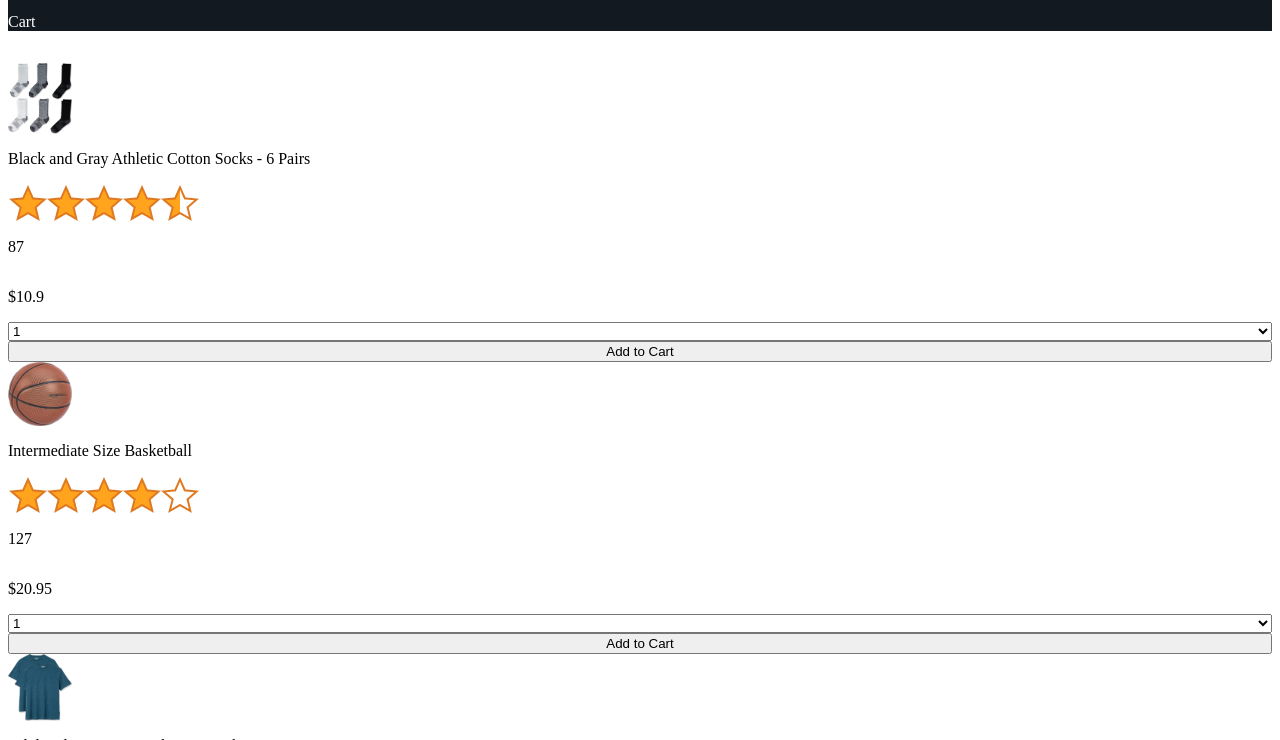
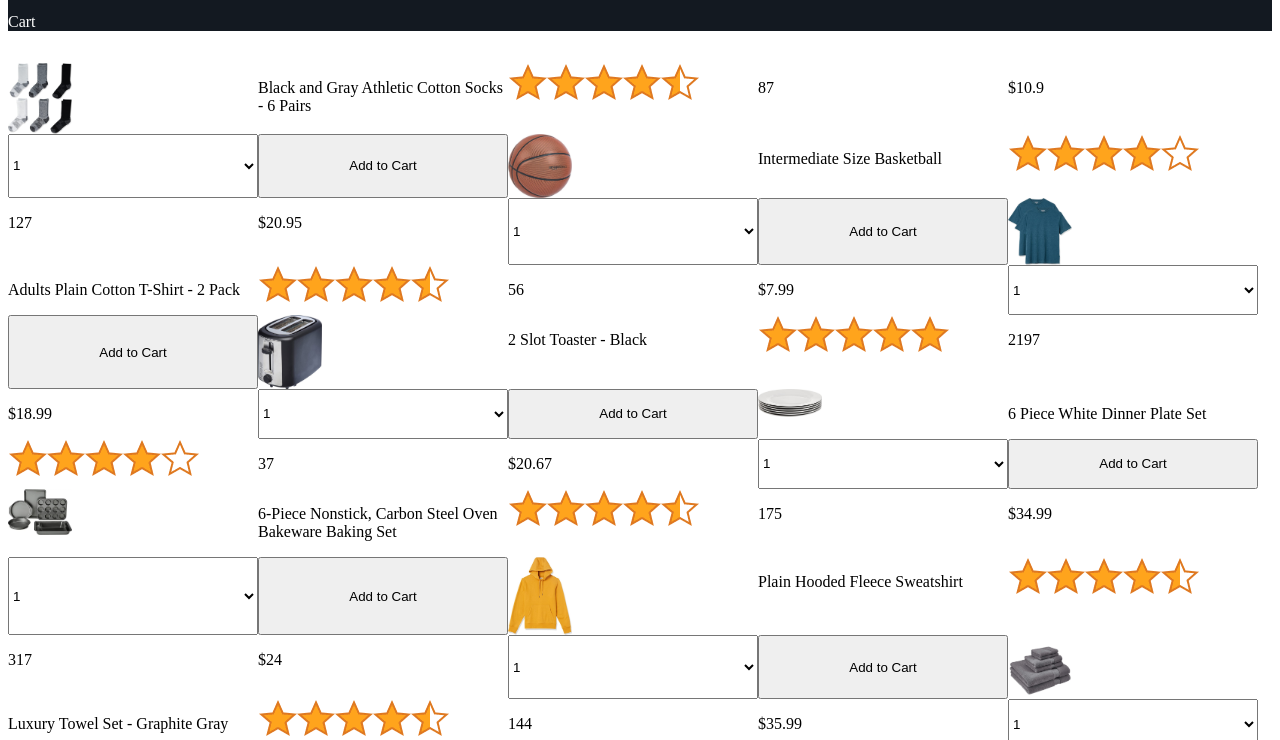
Before and after one commit to DenisaHazakova/Amazon-project, a website: page index.html in a window 1280 px wide. Shown: the part 145-885 px from the top of the page. Drawn offline with Linux system fonts and the light colour scheme.

Commit message:
name attribute to select added

```diff
--- a/script.js
+++ b/script.js
@@ -349,6 +349,8 @@ function renderQuantityDropdown(quantityMax) {
   const select = document.createElement("select");
   //assign a class
   select.classList.add("item__quantity");
+  //assign a name attribute
+  select.name = 'quantities';
   //append select to its parent
   itemContainerEl.appendChild(select);
   //create for cycle
--- a/style.css
+++ b/style.css
@@ -13,7 +13,7 @@
 
 .item__container {
     display: grid;
-    grid-template-columns: repeat(auto-fill, minmax(min-content, 1fr));
+    grid-template-columns: repeat(auto-fill, minmax(250px, min-content));
    margin: 2rem 0;
 }
 
```
